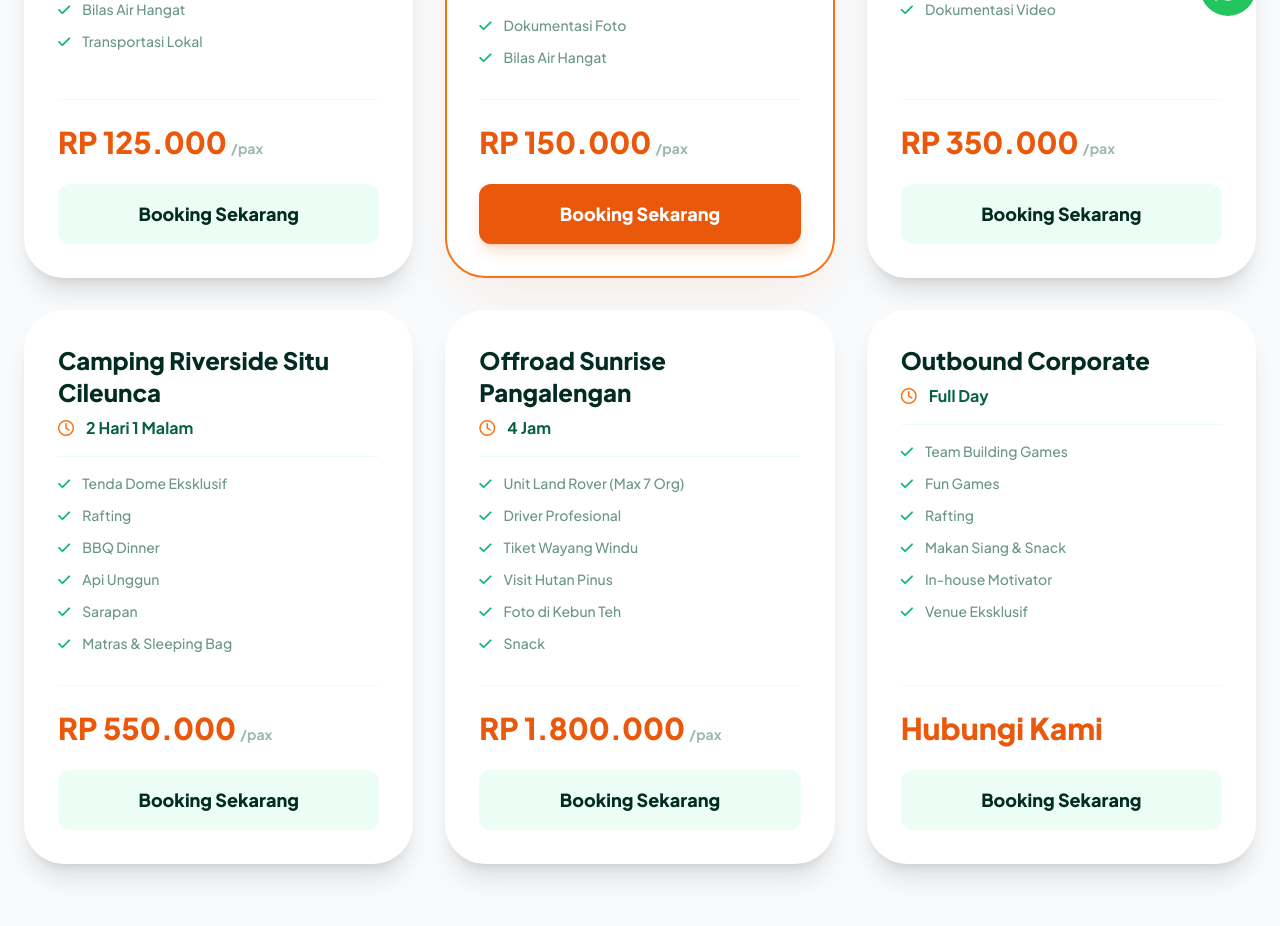
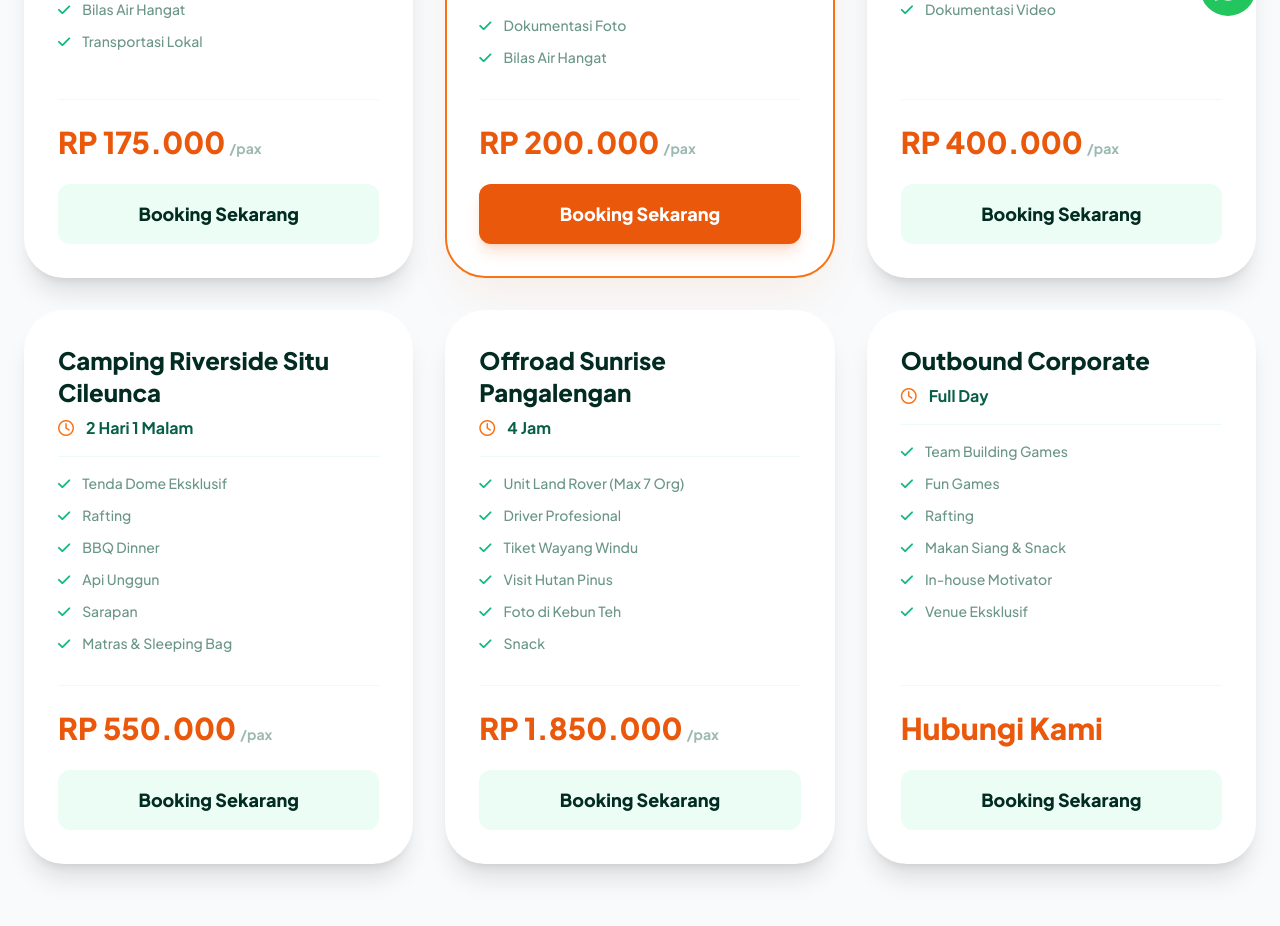
Before and after one commit to izharramdan/mersi-adventure, a React (Vite) app: page /packages in a window 1280 px wide. Shown: the part 760-1686 px from the top of the page. Built offline with nearby package versions, Linux system fonts and the light colour scheme.

Commit message:
feat: add new `PackagesPage` component to display travel package listings with details and custom inquiry.

```diff
--- a/pages/PackagesPage.tsx
+++ b/pages/PackagesPage.tsx
@@ -11,7 +11,7 @@ const PackagesPage: React.FC = () => {
     {
       id: 1,
       name: 'Rafting Pangalengan Standar',
-      price: 'RP 125.000',
+      price: 'RP 175.000',
       duration: '2 Jam',
       features: ['Rafting 4.5 KM', 'Pemandu Bersertifikat', 'Asuransi', 'P3K Standar', 'Bilas Air Hangat', 'Transportasi Lokal'],
       highlight: false
@@ -19,7 +19,7 @@ const PackagesPage: React.FC = () => {
     {
       id: 2,
       name: 'Paket Rafting & Makan',
-      price: 'RP 150.000',
+      price: 'RP 200.000',
       duration: '3 Jam',
       features: ['Rafting 4.5 KM', 'Makan Siang Prasmanan', 'Snack & Kelapa Muda', 'Pemandu Bersertifikat', 'Dokumentasi Foto', 'Bilas Air Hangat'],
       highlight: true
@@ -27,7 +27,7 @@ const PackagesPage: React.FC = () => {
     {
       id: 3,
       name: 'Full Adventure',
-      price: 'RP 350.000',
+      price: 'RP 400.000',
       duration: '6 Jam',
       features: ['Rafting 4.5 KM', 'Flying Fox', 'Paintball (40 Peluru)', 'Makan Siang', 'Coffee Break', 'Dokumentasi Video'],
       highlight: false
@@ -43,7 +43,7 @@ const PackagesPage: React.FC = () => {
     {
       id: 5,
       name: 'Offroad Sunrise Pangalengan',
-      price: 'RP 1.800.000',
+      price: 'RP 1.850.000',
       duration: '4 Jam',
       features: ['Unit Land Rover (Max 7 Org)', 'Driver Profesional', 'Tiket Wayang Windu', 'Visit Hutan Pinus', 'Foto di Kebun Teh', 'Snack'],
       highlight: false
```
